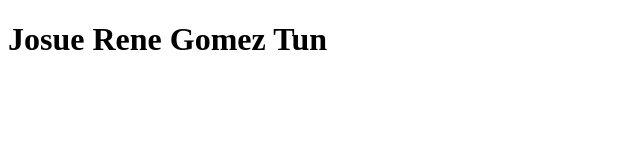
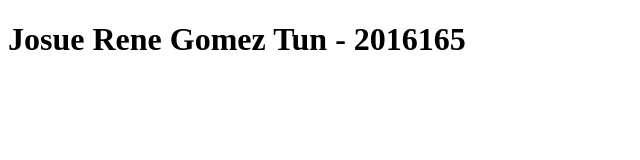
Before and after one commit to Jgomez2016165/IN5AM.M, a plain HTML site: page index.html in a window 1280 px wide. Shown: the whole page, without its empty margins (0-640 px from the left). Drawn offline with Linux system fonts and the light colour scheme.

Commit message:
Se agregó en Número de carné del estudiante

```diff
--- a/index.html
+++ b/index.html
@@ -6,7 +6,7 @@
     <title>Primera Pagina con GIT</title>
 </head>
 <body>
-    <h1>Josue Rene Gomez Tun</h1>
+    <h1>Josue Rene Gomez Tun - 2016165</h1>
 
 </body>
 </html>
```
